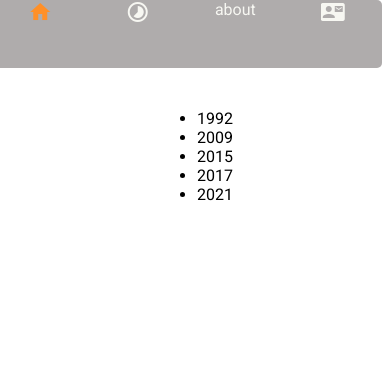
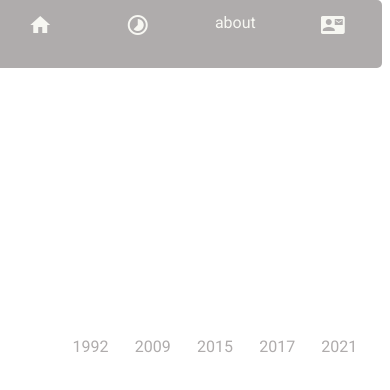
Before and after one commit to tessmannaugusto/mySiteAngular, an Angular app: page /timeline in a window 390 px wide. Shown: the top 390 px of the page. Built offline with nearby package versions, Linux system fonts and the light colour scheme.

Commit message:
small fixes timeline

```diff
--- a/src/app/navigation/navigation.component.css
+++ b/src/app/navigation/navigation.component.css
@@ -47,17 +47,16 @@ ul li a:hover {
         flex-direction: row;
         justify-content: space-around;
         align-items: center;
-        height:8vh ;
+        height:8vh;
         width: 100vw;
         margin-bottom: 3vh;
+        font-size: 1rem;
     }
 
-    ul {
+    .main-nav ul {
         display: flex;
         flex-direction: row;
-        justify-content: center;
-        text-align: center;
-        align-items: center;
+        padding-top: 3vh;
     }
 
     ul li {
--- a/src/app/timeline/timeline.component.css
+++ b/src/app/timeline/timeline.component.css
@@ -0,0 +1,66 @@
+.main-timeline{
+    display: flex;
+    flex-direction: row;
+    height: 60vh;
+    align-items: center;
+    justify-content: space-between;
+    color: rgb(175, 172, 172);
+    border-radius: 5px;
+}
+
+.timeline-container{
+    height: 60vh;
+    width: 15vw;
+    display: flex;
+    align-items: center;
+}
+
+.timeline-container ul{
+    display: flex;
+    flex-direction: column;
+    justify-content: space-around;
+    list-style: none;
+    align-items: center;
+    height: inherit;
+    width: 100%;
+    margin: 0;
+}
+
+.timeline-container ul li{
+    cursor: pointer;
+    transition: all ease 0.3s;
+}
+
+.timeline-container ul li:hover{
+    color: rgb(255, 144, 40);
+}
+
+.details-container{
+    transition: all ease 0.3s;
+}
+
+@media (max-width: 640px) {
+    .main-timeline{
+        display: flex;
+        flex-direction: column;
+        align-items: center;
+        justify-content: space-between;
+        color: rgb(175, 172, 172);
+        border-radius: 5px;
+    }
+
+    .timeline-container{
+        width: 90vw;
+    }
+
+    .timeline-container ul{
+        display: flex;
+        flex-direction: row;
+        justify-content: space-around;
+        margin: 0;
+    }
+
+    ul i {
+        display: none;
+    }
+  }
--- a/src/app/timeline/timeline.component.html
+++ b/src/app/timeline/timeline.component.html
@@ -1,15 +1,19 @@
 <div class="main-timeline">
     <div class="timeline-container">
         <ul>
-            <li (click)="toggleFirstDate()">1992</li>
-            <li (click)="toggleSecondDate()">2009</li>
-            <li (click)="toggleThirdtDate()">2015</li>
-            <li (click)="toggleFourthDate()">2017</li>
-            <li (click)="toggleFifthDate()">2021</li>
+            <li (click)="toggleDetails(1)">1992</li>
+            <i class='fas fa-long-arrow-alt-down fa-3x'></i>
+            <li (click)="toggleDetails(2)">2009</li>
+            <i class='fas fa-long-arrow-alt-down fa-3x'></i>
+            <li (click)="toggleDetails(3)">2015</li>
+            <i class='fas fa-long-arrow-alt-down fa-3x'></i>
+            <li (click)="toggleDetails(4)">2017</li>
+            <i class='fas fa-long-arrow-alt-down fa-3x'></i>
+            <li (click)="toggleDetails(5)">2021</li>
         </ul>
     </div>
     <div class="details-container">
-        <p *ngIf="showFirstDate">1992 details</p>
+        <p *ngIf="showFirstDate" [@fadeInOut]><i class='fas fa-desktop fa-lg'></i> 1992 details</p>
         <p *ngIf="showSecondDate">2009 details</p>
         <p *ngIf="showThirdDate">2015 details</p>
         <p *ngIf="showFourthDate">2017 details</p>
--- a/src/app/timeline/timeline.component.ts
+++ b/src/app/timeline/timeline.component.ts
@@ -1,9 +1,10 @@
 import { Component, OnInit } from '@angular/core';
+
 
 @Component({
   selector: 'app-timeline',
   templateUrl: './timeline.component.html',
-  styleUrls: ['./timeline.component.css']
+  styleUrls: ['./timeline.component.css'],
 })
 export class TimelineComponent implements OnInit {
 
@@ -18,24 +19,37 @@ export class TimelineComponent implements OnInit {
   showFourthDate = false;
   showFifthDate = false;
 
-  toggleFirstDate(){
-    this.showFirstDate = !this.showFirstDate;
+  toggleDetails(date: Number){
+    if(date == 1){
+      this.showFirstDate = !this.showFirstDate;
+      this.showSecondDate = false;
+      this.showThirdDate = false;
+      this.showFourthDate = false;
+      this.showFifthDate = false;
+    }else if(date == 2){
+      this.showSecondDate = !this.showSecondDate;
+      this.showFirstDate = false;
+      this.showThirdDate = false;
+      this.showFourthDate = false;
+      this.showFifthDate = false;
+    }else if(date == 3){
+      this.showThirdDate = !this.showThirdDate;
+      this.showFirstDate = false;
+      this.showSecondDate = false;
+      this.showFourthDate = false;
+      this.showFifthDate = false;
+    }else if(date == 4){
+      this.showFourthDate = !this.showFourthDate;
+      this.showFirstDate = false;
+      this.showThirdDate = false;
+      this.showSecondDate = false;
+      this.showFifthDate = false;
+    }else{
+      this.showFifthDate = !this.showFifthDate;
+      this.showFirstDate = false;
+      this.showThirdDate = false;
+      this.showFourthDate = false;
+      this.showSecondDate = false;
+    }
   }
-
-  toggleSecondDate(){
-    this.showSecondDate = !this.showSecondDate;
-  }
-
-  toggleThirdtDate(){
-    this.showThirdDate = !this.showThirdDate;
-  }
-
-  toggleFourthDate(){
-    this.showFourthDate = !this.showFourthDate;
-  }
-
-  toggleFifthDate(){
-    this.showFifthDate = !this.showFifthDate;
-  }
-
 }
```
